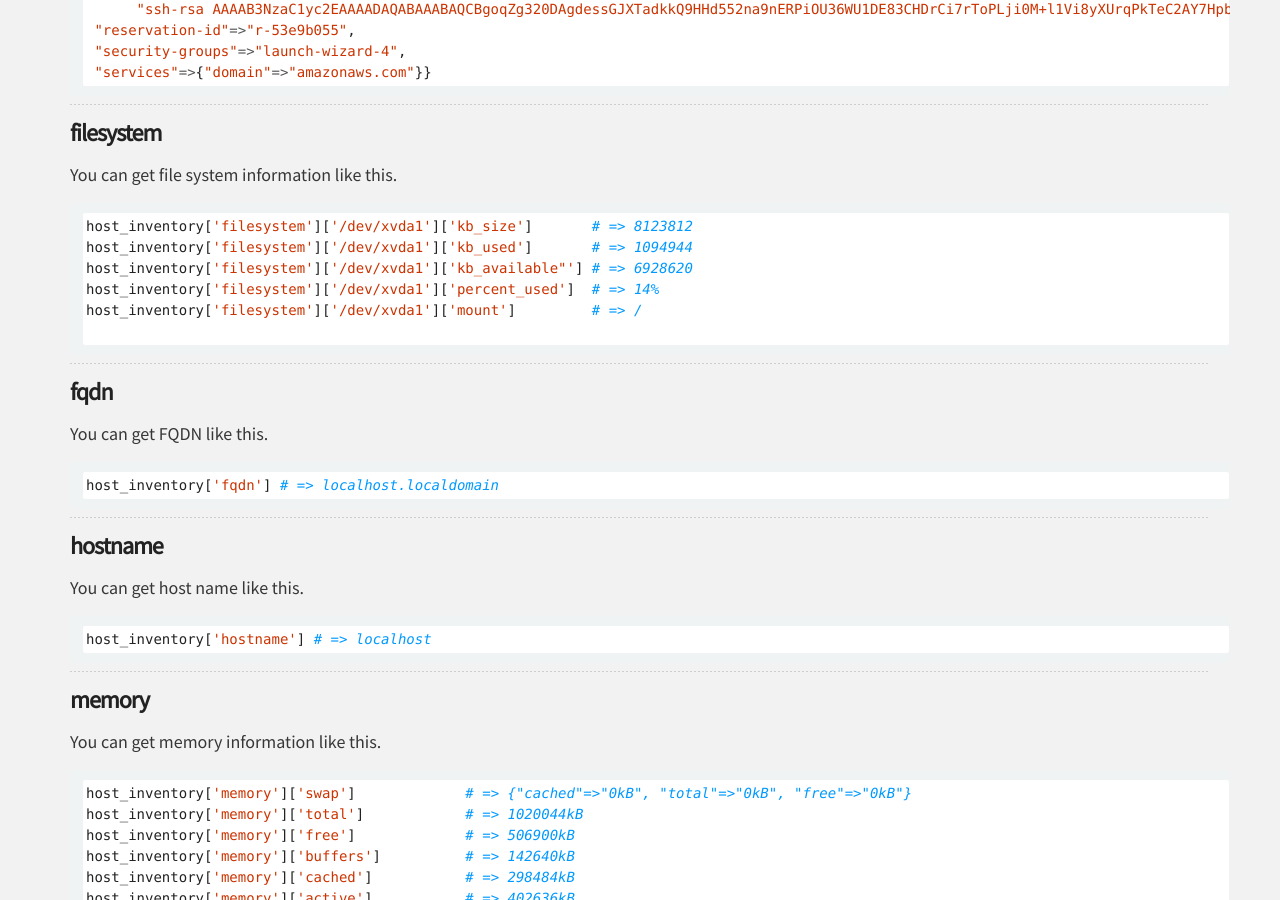
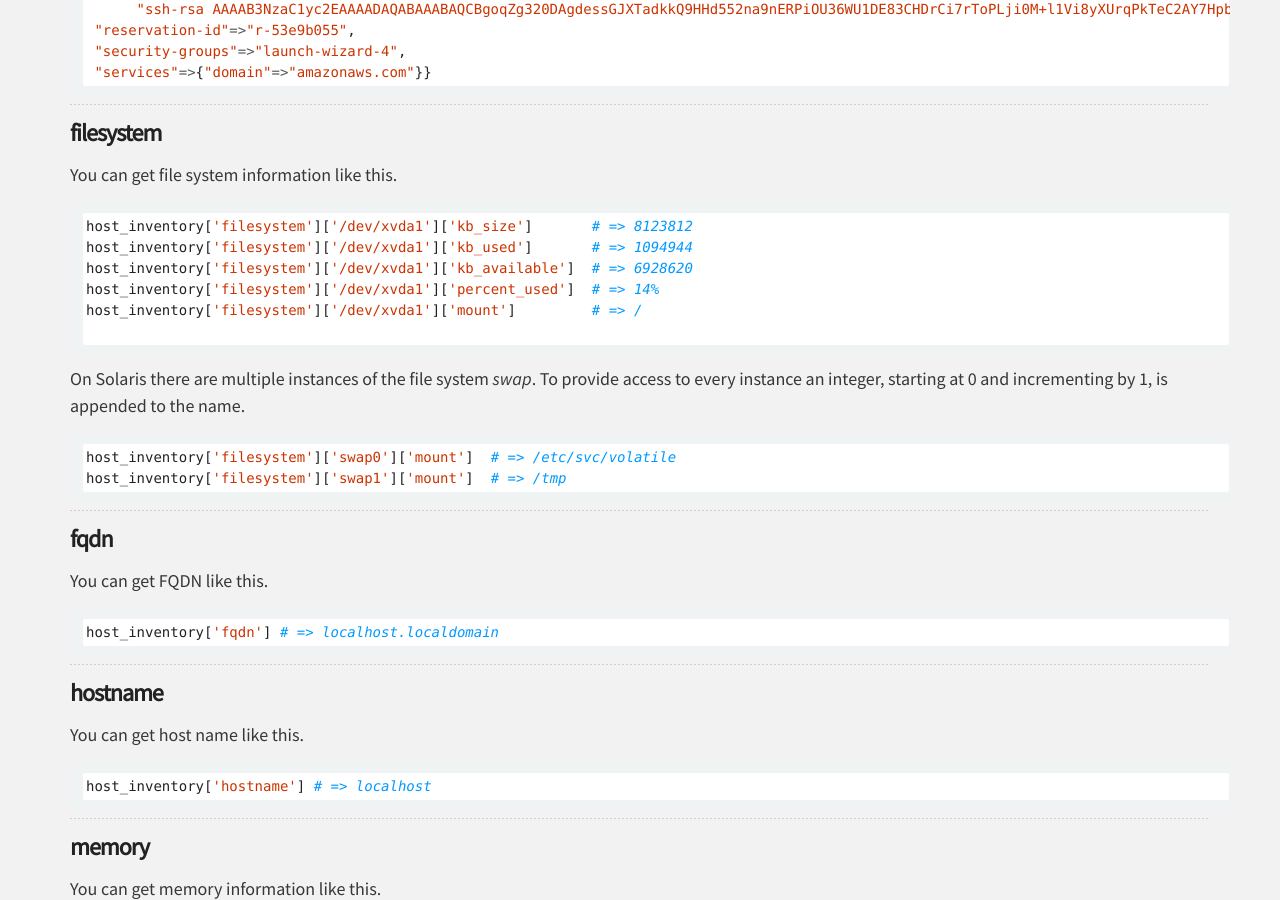
Before and after one commit to serverspec/serverspec.github.io, a Jekyll site: the page built from host_inventory.md, in a window 1280 px wide and 900 px high, scrolled down 1909 px. Built offline with Jekyll 4.4.1, drawn with Linux system fonts in a browser that asks for light colours; Markdown is read by kramdown in place of the engine named in the settings.

Commit message:
host_inventory: Documenting the fact of multiple swap file systems in solaris.

````diff
--- a/host_inventory.md
+++ b/host_inventory.md
@@ -97,10 +97,17 @@ You can get file system information like this.
 ```ruby
 host_inventory['filesystem']['/dev/xvda1']['kb_size']       # => 8123812
 host_inventory['filesystem']['/dev/xvda1']['kb_used']       # => 1094944
-host_inventory['filesystem']['/dev/xvda1']['kb_available"'] # => 6928620
+host_inventory['filesystem']['/dev/xvda1']['kb_available']  # => 6928620
 host_inventory['filesystem']['/dev/xvda1']['percent_used']  # => 14%
 host_inventory['filesystem']['/dev/xvda1']['mount']         # => /
 
+```
+
+On Solaris there are multiple instances of the file system _swap_. To provide access to every instance an integer, starting at 0 and incrementing by 1, is appended to the name.
+
+```ruby
+host_inventory['filesystem']['swap0']['mount']  # => /etc/svc/volatile
+host_inventory['filesystem']['swap1']['mount']  # => /tmp
 ```
 
 ----
````
